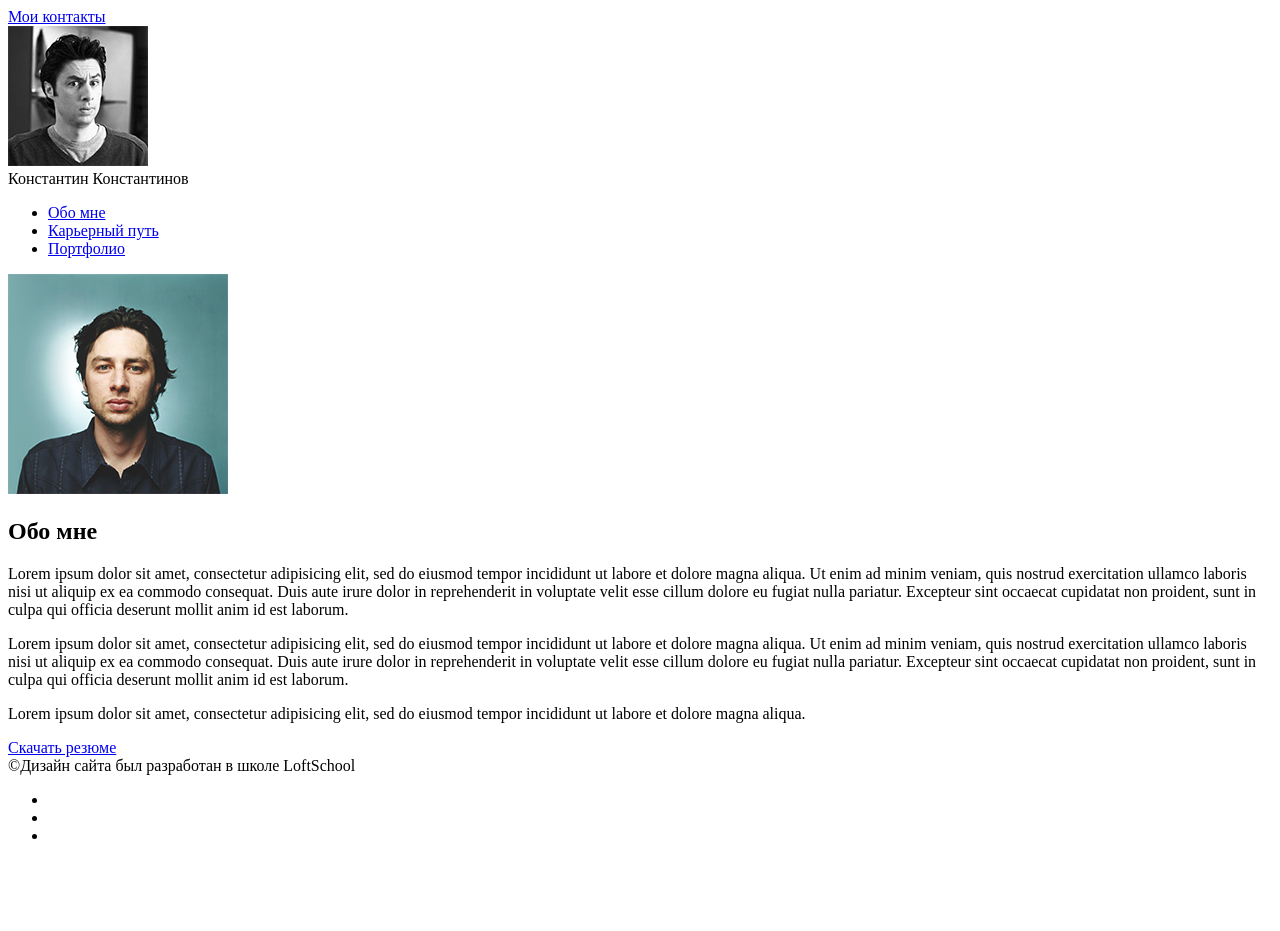
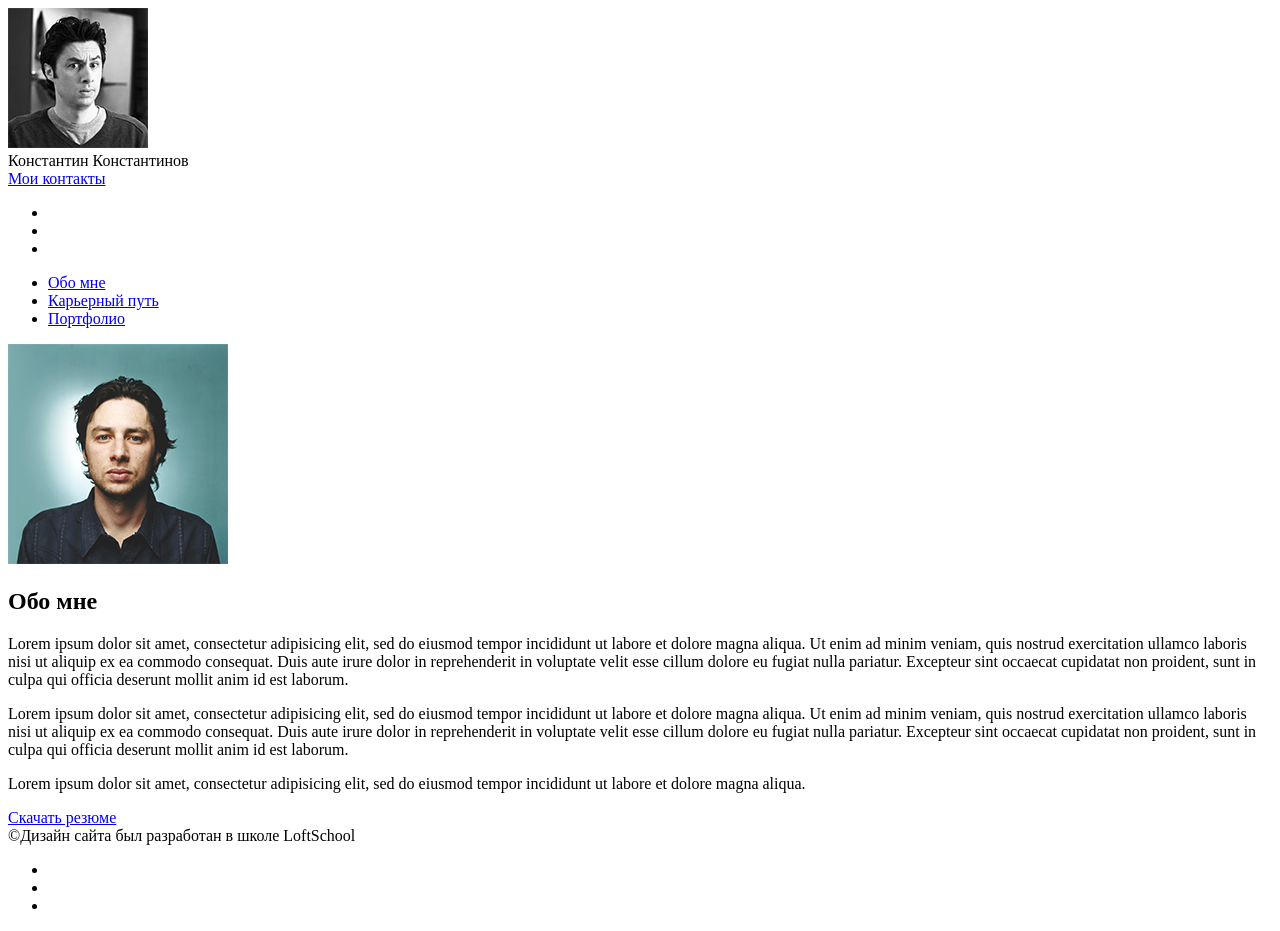
Before and after one commit to Gwenhwhy/Gwenhwhy.github.io, a plain HTML site: page index.html in a window 1280 px wide. Before the commit the page ends 861 px from the top, so only its background shows below. Drawn offline with Linux system fonts and the light colour scheme.

Commit message:
ul and class names

```diff
--- a/index.html
+++ b/index.html
@@ -6,45 +6,64 @@
 </head>
 <body>
 <div class="wrapper">
+
 <!-- начали хедер -->
 	<header>
-		<div class="container">
-		<div>
-		<div>
-		<a href="#">Мои контакты</a>
-		<div>
-<div>
-	<div><img src="img/content/hello-photo.png"/></div>
-	<div>Константин Константинов</div>
+<div class="container">
+<div class="user">
+
+<div class="user-info">
+
+<div class="user-photo"><img src="img/content/hello-photo.png"/></div>
+<div class="user-text">Константин Константинов</div>
 </div>
-			</div>
+
+<div class="user-contacts">
+	<a href="#">Мои контакты</a>
+	<ul class="contacts-list">
+		<li></li>
+		<li></li>
+		<li></li>
+	</ul>
+	</div>
+
+		</div>
 		</div>
 	</header>
 	<!-- С хедером закончили -->
+
 <!-- начали контент -->
-	<div>
-		<section>
+	<div class="first-content-div">
+		<section class="section">
 			<div class="container">
-				<div> <aside>
-				<nav>
-				<ul>
-				<li> <a href="#"> Обо мне</a></li>
-				<li> <a href="#"> Карьерный путь</a></li>
-				<li> <a href="#"> Портфолио</a></li>
+
+	<div class="menu">
+	<aside>
+		<nav class="nav">
+			<ul class="content-menu">
+				<li class="li-aboutme">
+				<a href="#"> Обо мне</a>
+				</li>
+				<li class="career">
+				<a href="#"> Карьерный путь</a>
+				</li>
+				<li class="portfolio"> <a href="#"> Портфолио</a></li>
 				</ul>
 				</nav>
-				</aside> </div>
+				</aside>
+				</div>
 
-				 <div><main>
-					<div>
+				 <div class="main-aboutme">
+				 <main class="main">
+					<div class="user-aboutme">
 
-						<div>
+						<div class="user-aboutme-detail">
 
-							<div> <img src="img/content/aboutme-photo.png"></div>
+							<div class="user-aboutme-photo"> <img src="img/content/aboutme-photo.png"></div>
 
-							<div> <h1>Обо мне</h1></div>
+							<div class="user-aboutme-h1"> <h1>Обо мне</h1></div>
 
-							<div> <p> Lorem ipsum dolor sit amet, consectetur adipisicing elit, sed do eiusmod
+							<div class="user-aboutme-text"> <p> Lorem ipsum dolor sit amet, consectetur adipisicing elit, sed do eiusmod
 							tempor incididunt ut labore et dolore magna aliqua. Ut enim ad minim veniam,
 							quis nostrud exercitation ullamco laboris nisi ut aliquip ex ea commodo
 							consequat. Duis aute irure dolor in reprehenderit in voluptate velit esse
@@ -61,12 +80,13 @@
 							tempor incididunt ut labore et dolore magna aliqua. </p>
 							</div>
 
-							<div><a href="#">Скачать резюме</a></div>
+							<div class="user-aboutme-resume"><a href="#">Скачать резюме</a></div>
 
 						</div>
 
 					</div>
-				</main> </div>
+				</main>
+				</div>
 
 			</div>
 		</section>
@@ -74,14 +94,14 @@
 
 	<!-- с контентом закончили -->
 
-	<div>
+	<div class="aboutme-footer">
 		<footer>
 			<div class="container">
-				<div>
+				<div class="designed-by">
 				<div>©Дизайн сайта был разработан в школе LoftSchool</div>
 
 				<div>
-				<ul>
+				<ul class="social">
 					<li></li>
 					<li></li>
 					<li></li>
```
